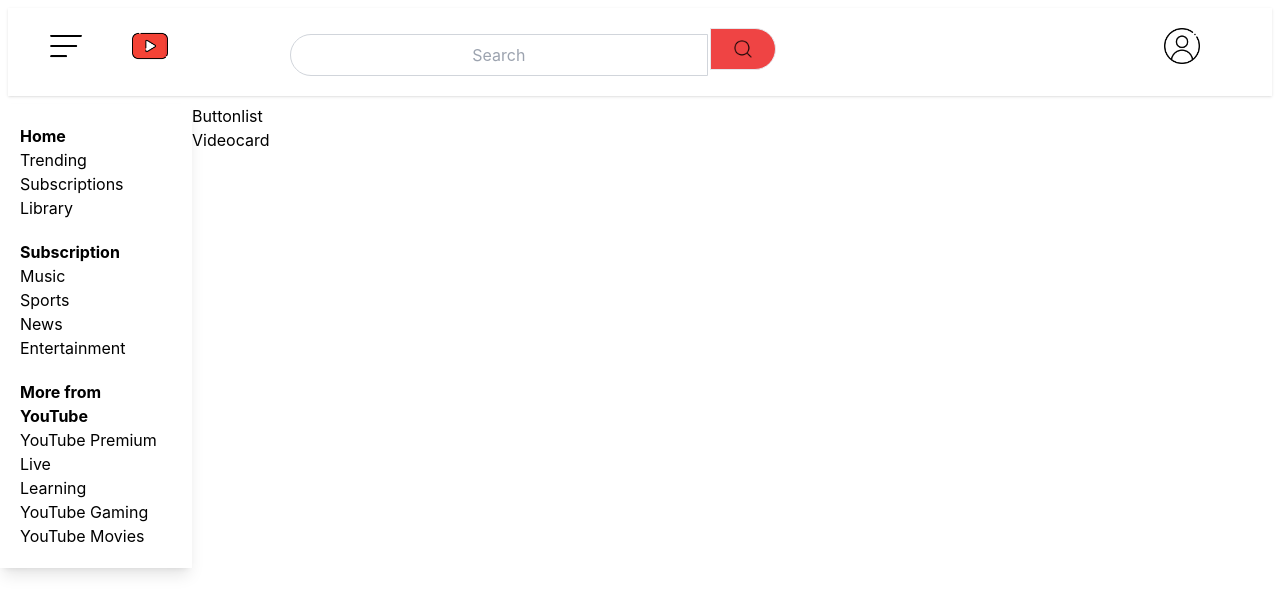
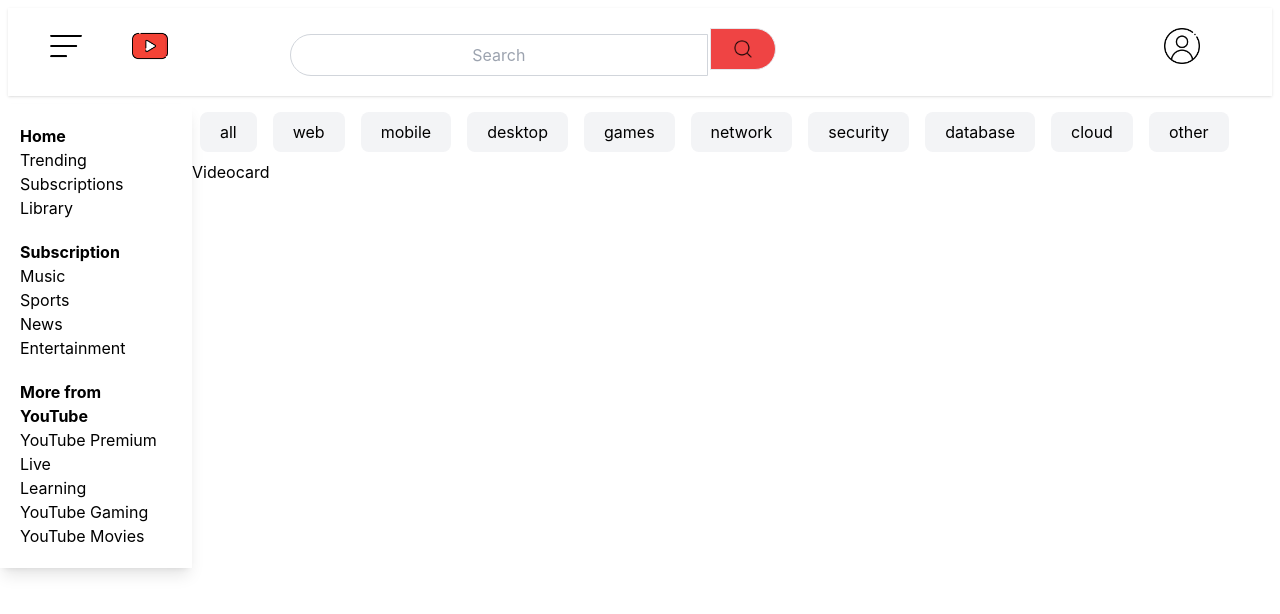
Before and after one commit to mohitahlawat2001/yutb, a React (Create React App) app: page / in a window 1280 px wide. Shown: the top 614 px of the page. Built offline with nearby package versions, Linux system fonts and the light colour scheme.

Commit message:
added button list on top of main container

```diff
--- /dev/null
+++ b/src/components/Button.js
@@ -0,0 +1,9 @@
+const Button = ({name}) =>{
+    return (
+        <div>
+            <button className="bg-gray-100  px-5 py-2 m-2 rounded-lg" > {name} </button>
+        </div>
+    )
+}
+
+export default Button;
--- a/src/components/Buttonlist.js
+++ b/src/components/Buttonlist.js
@@ -1,8 +1,13 @@
 import React from 'react'
-
+import Button from './Button';
+const list = ['all', 'web', 'mobile' ,'desktop', 'games', 'network', 'security', 'database', 'cloud', 'other']
 const Buttonlist = () => {
   return (
-    <div>Buttonlist</div>
+    <div className='flex flex-row'>
+      {list.map((item, index) => {
+        return <Button key={index} name={item} />
+      })}
+    </div>
   )
 }
 
```
